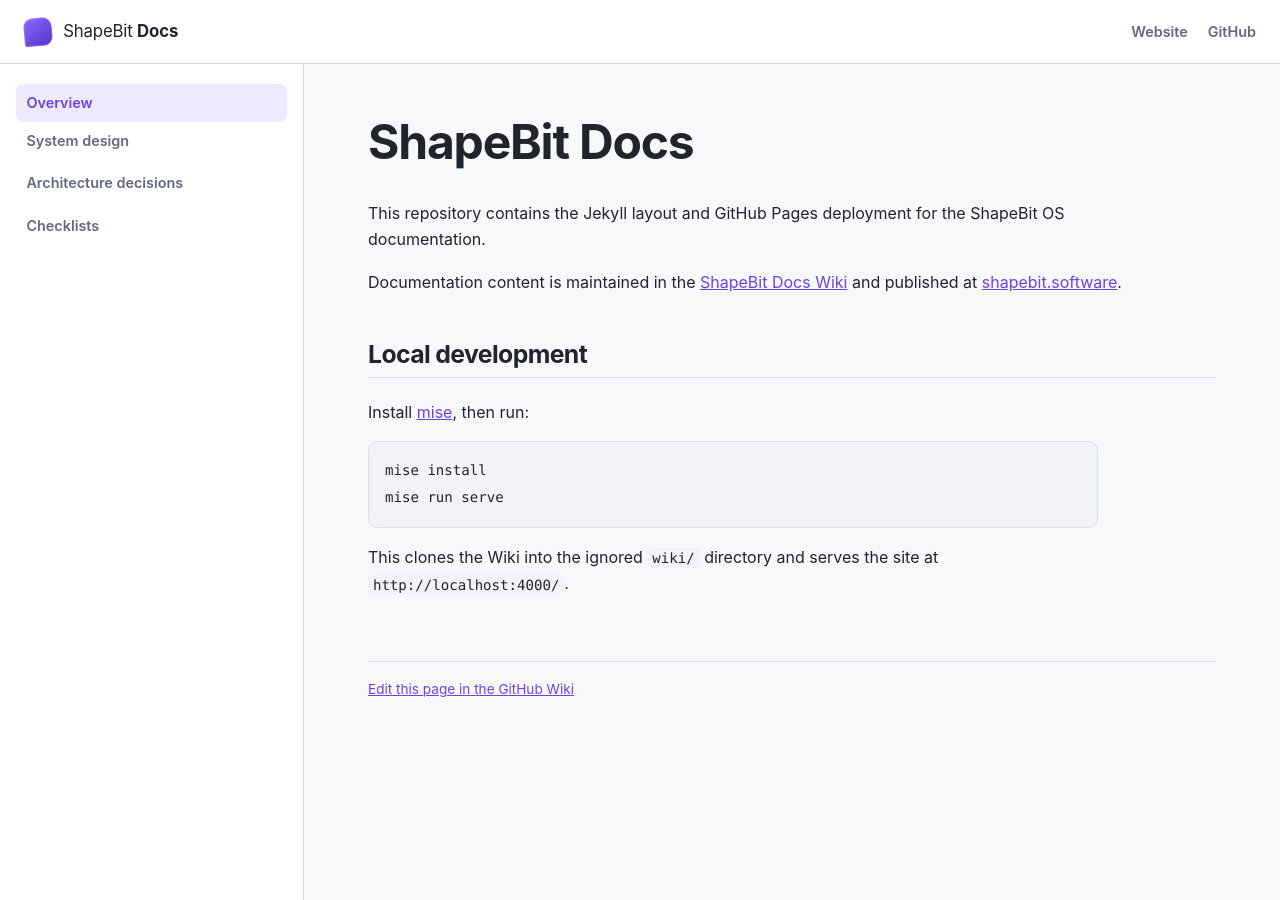
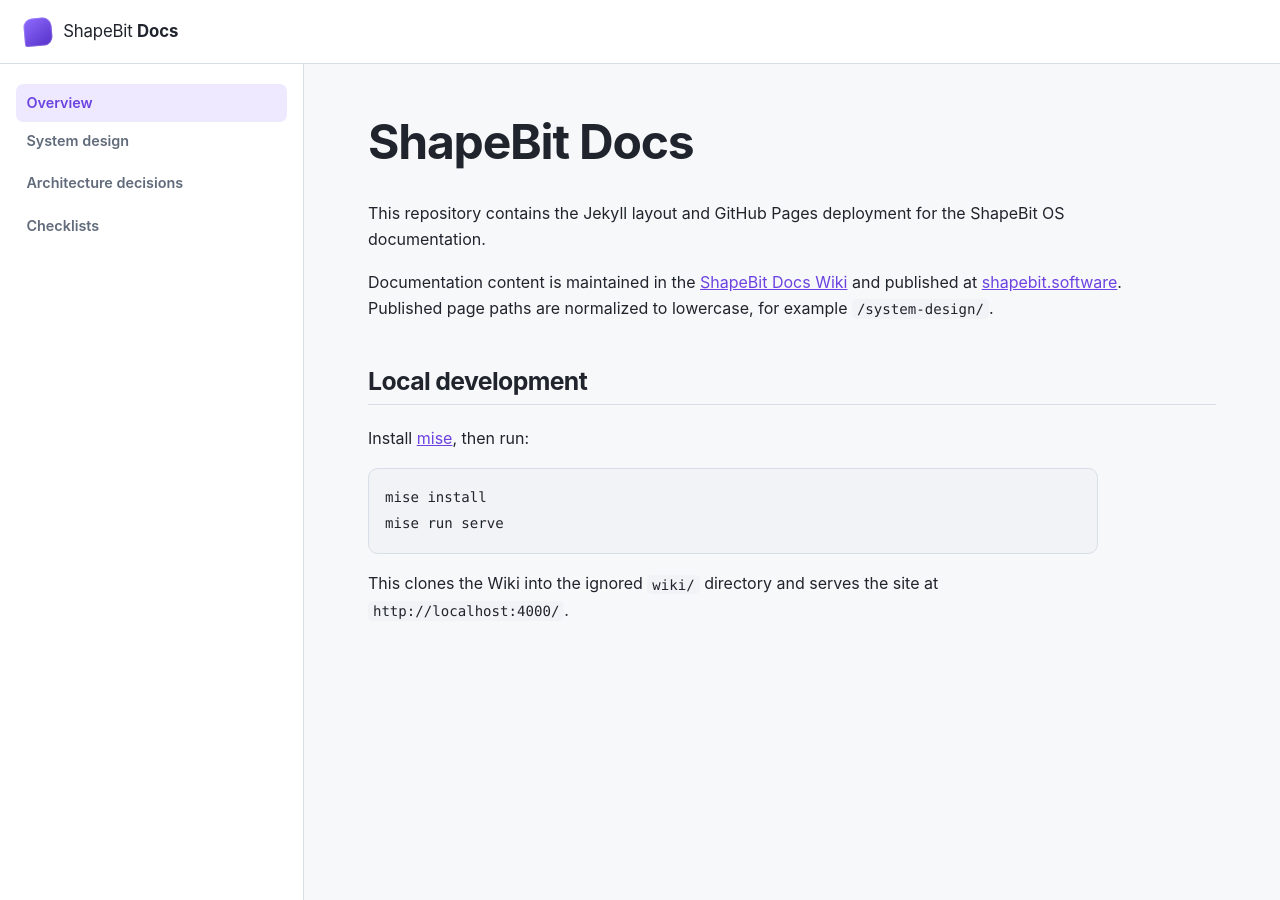
Before and after one commit to shapebit-software/docs, a Jekyll site: the page built from README.md, in a window 1280 px wide. Built offline with Jekyll 4.4.1, drawn with Linux system fonts in a browser that asks for light colours; our own code applies the rules of GitHub Pages for plain Markdown files.

Commit message:
Normalize documentation URLs (#2)
* Normalize published documentation URLs

* Support lowercase Wiki filenames

```diff
--- a/README.md
+++ b/README.md
@@ -6,6 +6,8 @@ ShapeBit OS documentation.
 Documentation content is maintained in the
 [ShapeBit Docs Wiki](https://github.com/shapebit-software/docs/wiki) and
 published at [shapebit.software](https://shapebit.software/).
+Published page paths are normalized to lowercase, for example
+`/system-design/`.
 
 ## Local development
 
--- a/_layouts/default.html
+++ b/_layouts/default.html
@@ -16,31 +16,29 @@
         Menu
       </button>
       <nav class="header-links" aria-label="Project links">
-        <a href="https://shapebit.software">Website</a>
-        <a href="https://github.com/shapebit-software/os">GitHub</a>
       </nav>
     </header>
 
     <div class="site-shell">
       <aside class="sidebar" id="site-navigation">
         <nav aria-label="Documentation navigation">
-          {% assign system_design = site.pages | where: "path", "System-Design.md" | first %}
-          {% assign decision_index = site.pages | where: "path", "Architecture-Decisions.md" | first %}
+          {% assign system_design = site.pages | where: "path", "system-design.md" | first %}
+          {% assign decision_index = site.pages | where: "path", "architecture-decisions.md" | first %}
           <a class="nav-link{% if page.url == '/' %} active{% endif %}" href="{{ '/' | relative_url }}">Overview</a>
-          <a class="nav-link{% if page.path == 'System-Design.md' %} active{% endif %}" href="{{ system_design.url | relative_url }}">System design</a>
+          <a class="nav-link{% if page.path == 'system-design.md' %} active{% endif %}" href="{{ system_design.url | relative_url }}">System design</a>
 
-          <details class="nav-group"{% if page.path contains 'ADR-' or page.path == 'Architecture-Decisions.md' %} open{% endif %}>
+          <details class="nav-group"{% if page.path contains 'adr-' or page.path == 'architecture-decisions.md' %} open{% endif %}>
             <summary>Architecture decisions</summary>
-            <a class="nav-link{% if page.path == 'Architecture-Decisions.md' %} active{% endif %}" href="{{ decision_index.url | relative_url }}">Decision index</a>
-            {% assign decision_pages = site.pages | where_exp: "item", "item.path contains 'ADR-'" | sort: "path" %}
+            <a class="nav-link{% if page.path == 'architecture-decisions.md' %} active{% endif %}" href="{{ decision_index.url | relative_url }}">Decision index</a>
+            {% assign decision_pages = site.pages | where_exp: "item", "item.path contains 'adr-'" | sort: "path" %}
             {% for item in decision_pages %}
               <a class="nav-link nav-link-small{% if page.path == item.path %} active{% endif %}" href="{{ item.url | relative_url }}">{{ item.title | default: item.basename }}</a>
             {% endfor %}
           </details>
 
-          <details class="nav-group"{% if page.path contains 'Checklist-' %} open{% endif %}>
+          <details class="nav-group"{% if page.path contains 'checklist-' %} open{% endif %}>
             <summary>Checklists</summary>
-            {% assign checklist_pages = site.pages | where_exp: "item", "item.path contains 'Checklist-'" | sort: "path" %}
+            {% assign checklist_pages = site.pages | where_exp: "item", "item.path contains 'checklist-'" | sort: "path" %}
             {% for item in checklist_pages %}
               <a class="nav-link nav-link-small{% if page.path == item.path %} active{% endif %}" href="{{ item.url | relative_url }}">{{ item.title | default: item.basename }}</a>
             {% endfor %}
@@ -54,9 +52,6 @@
         </article>
         {% assign wiki_page = page.path | remove: '.md' %}
         {% if page.path == 'README.md' %}{% assign wiki_page = 'Home' %}{% endif %}
-        <footer class="page-footer">
-          <a href="https://github.com/shapebit-software/docs/wiki/{{ wiki_page }}/_edit">Edit this page in the GitHub Wiki</a>
-        </footer>
       </main>
     </div>
 
```
Also changed, not shown: 1 other file.
